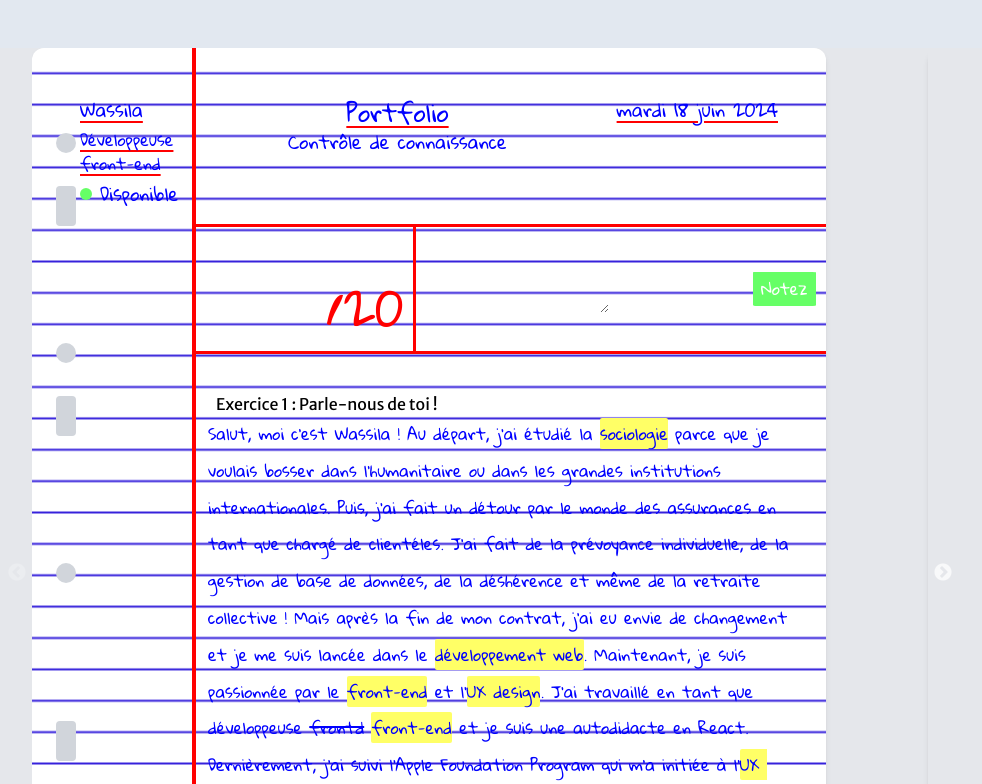
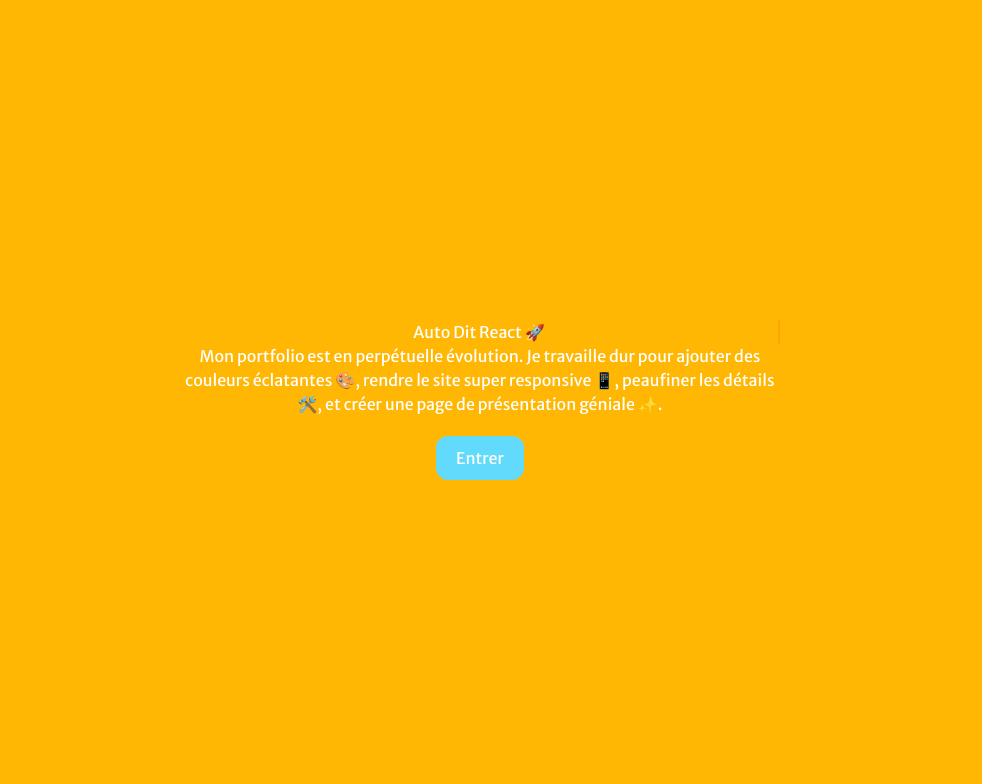
Before and after one commit to LaWass1864/autodit-react, a React (Create React App) app: page / in a window 1280 px wide. Shown: the top 784 px of the page, without its empty margins (160-1142 px from the left). Built offline with nearby package versions, Linux system fonts and the light colour scheme.

Commit message:
page de presentation ok

```diff
--- a/src/App.js
+++ b/src/App.js
@@ -1,12 +1,23 @@
-import React from 'react';
-import Paper from './component/Paper';  // Assurez-vous que le chemin est correct
+import React, { useState } from 'react';
+import Paper from './component/Paper'; // Assurez-vous que le chemin est correct
+import PresentationPage from './component/PresentationPage'; // Assurez-vous que le chemin est correct
 import 'slick-carousel/slick/slick.css';
 import 'slick-carousel/slick/slick-theme.css';
 
 const App = () => {
+  const [showPresentation, setShowPresentation] = useState(true);
+
+  const handleContinue = () => {
+    setShowPresentation(false);
+  };
+
   return (
     <div className="App min-h-screen flex items-center justify-center bg-gray-200 mt-12">
-      <Paper />
+      {showPresentation ? (
+        <PresentationPage onContinue={handleContinue} />
+      ) : (
+        <Paper />
+      )}
     </div>
   );
 };
--- /dev/null
+++ b/src/component/PresentationPage.js
@@ -0,0 +1,35 @@
+// src/components/PresentationPage.js
+
+import React, { useEffect, useState } from 'react';
+
+
+const PresentationPage = ({ onContinue }) => {
+  const [displayedText, setDisplayedText] = useState('');
+  const fullText = 'Auto Dit React 🚀';
+
+  useEffect(() => {
+    let index = 0;
+    const timer = setInterval(() => {
+      setDisplayedText((prev) => prev + fullText[index]);
+      index++;
+      if (index === fullText.length) {
+        clearInterval(timer);
+      }
+    }, 150); // Vitesse de l'animation
+    return () => clearInterval(timer);
+  }, [fullText]);
+
+  return (
+    <div className="presentation-page">
+      <div className="presentation-content">
+        <h1 className="animated-text">{displayedText}</h1>
+        <p>
+          Mon portfolio est en perpétuelle évolution. Je travaille dur pour ajouter des couleurs éclatantes 🎨, rendre le site super responsive 📱, peaufiner les détails 🛠️, et créer une page de présentation géniale ✨.
+        </p>
+        <button onClick={onContinue}>Entrer</button>
+      </div>
+    </div>
+  );
+};
+
+export default PresentationPage;
--- a/src/index.css
+++ b/src/index.css
@@ -427,3 +427,50 @@
   display: flex;
   justify-content: center;
 }
+
+/* Page d'unboarding */
+/* src/components/PresentationPage.css */
+
+.presentation-page {
+  display: flex;
+  justify-content: center;
+  align-items: center;
+  height: 100vh;
+  width: 100vw;
+  background-color: #ffb703;
+  color: white;
+  text-align: center;
+  padding: 20px;
+  position: absolute;
+  top: 0;
+  left: 0;
+  font-family: 'Merriweather', sans-serif;
+  }
+
+.presentation-content {
+  max-width: 600px;
+}
+
+.animated-text {
+  white-space: nowrap;
+  overflow: hidden;
+  border-right: 0.15em solid orange; /* Couleur du curseur */
+  font-family: 'Merriweather', sans-serif;
+}
+
+button {
+  margin-top: 20px;
+  padding: 10px 20px;
+  background-color: #61dafb;
+  border: none;
+  color: #fff;
+  font-size: 16px;
+  cursor: pointer;
+  transition: transform 0.3s ease, background-color 0.3s ease;
+  border-radius: 12px;
+}
+
+button:hover {
+  background-color: #21a1f1;
+  transform: scale(1.05);
+}
```
